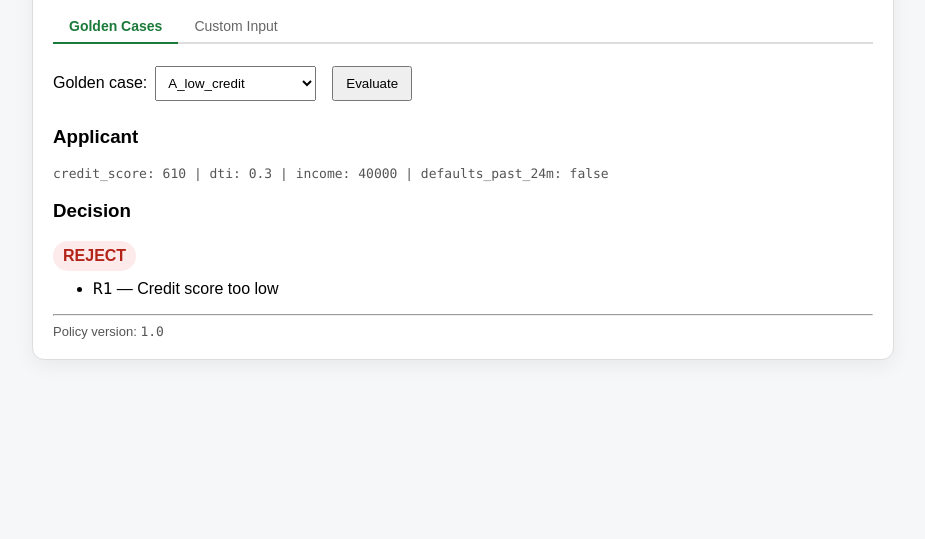
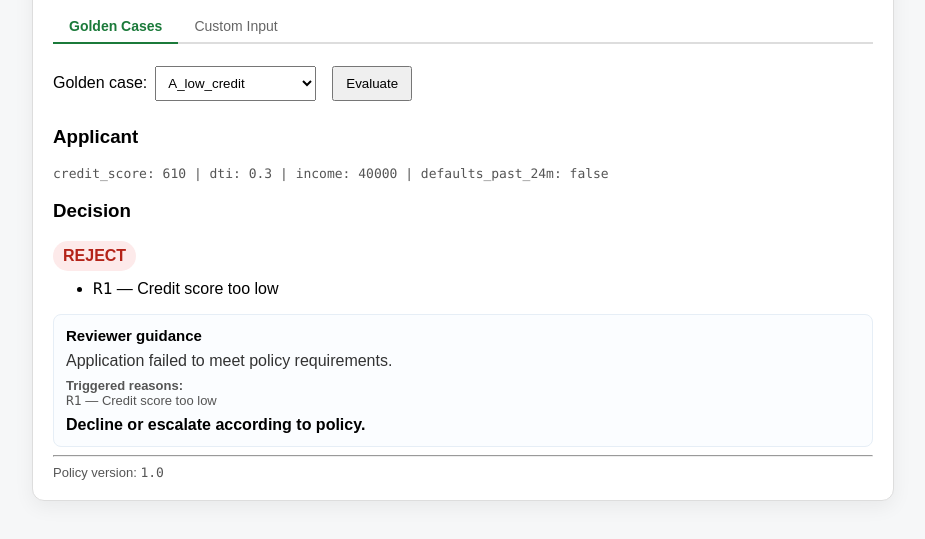
Before and after one commit to ArrianTabatabai/ai-agile-agents-demo, a plain HTML site: page site/index.html in a window 1280 px wide. Shown: the part 147-686 px from the top of the page, without its empty margins (8-933 px from the left). Drawn offline with Linux system fonts and the light colour scheme.

Commit message:
AI: attempt 1 for issue #60

```diff
--- a/site/index.html
+++ b/site/index.html
@@ -24,6 +24,12 @@
     .tab.active { color: #1b7a3a; border-bottom-color: #1b7a3a; font-weight: bold; }
     .tab-content { display: none; }
     .tab-content.active { display: block; }
+
+    /* Reviewer guidance panel */
+    .guidance { margin-top: 12px; padding: 12px; border-radius: 8px; background: #fbfdff; border: 1px solid #e6eef6; }
+    .guidance h4 { margin: 0 0 8px 0; font-size: 15px; }
+    .guidance .explain { color: #333; margin-bottom: 8px; }
+    .guidance .recommend { font-weight: bold; margin-top: 8px; }
   </style>
 </head>
 <body>
@@ -78,6 +84,14 @@
     <h3>Decision</h3>
     <div id="decisionLine"></div>
     <div id="reasonsBlock"></div>
+
+    <!-- Reviewer Guidance Panel -->
+    <div id="guidancePanel" class="guidance" style="display:none;">
+      <h4>Reviewer guidance</h4>
+      <div id="guidanceExplain" class="explain"></div>
+      <div id="guidanceReasons" class="small"></div>
+      <div id="guidanceRecommend" class="recommend"></div>
+    </div>
 
     <hr />
     <div class="small">
@@ -162,8 +176,24 @@
       document.getElementById("applicantView").innerText = parts.join(" | ");
     }
 
+    function recommendationFor(decision) {
+      if (decision === "approve") return "Proceed with approval checks.";
+      if (decision === "refer") return "Send for manual review.";
+      if (decision === "reject") return "Decline or escalate according to policy.";
+      return "";
+    }
+
+    function shortExplanation(decision) {
+      if (decision === "approve") return "Applicant meets policy criteria.";
+      if (decision === "refer") return "Application requires manual review due to flagged conditions.";
+      if (decision === "reject") return "Application failed to meet policy requirements.";
+      return "";
+    }
+
     function renderDecision(out) {
       document.getElementById("decisionLine").innerHTML = badge(out.decision);
+
+      // Reasons block (keeps previous behavior)
       if (out.reasons.length === 0) {
         document.getElementById("reasonsBlock").innerHTML = `<div class="small">No rule triggered.</div>`;
       } else {
@@ -172,6 +202,29 @@
         ).join("");
         document.getElementById("reasonsBlock").innerHTML = `<ul>${items}</ul>`;
       }
+
+      // Reviewer guidance panel (visible after evaluation)
+      const panel = document.getElementById("guidancePanel");
+      const explain = document.getElementById("guidanceExplain");
+      const greasons = document.getElementById("guidanceReasons");
+      const grecommend = document.getElementById("guidanceRecommend");
+
+      // Explanation
+      explain.innerText = shortExplanation(out.decision);
+
+      // Triggered reasons (if any)
+      if (out.reason_ids && out.reason_ids.length > 0) {
+        const list = out.reason_ids.map((id, i) => `<div><span class="mono">${id}</span> — ${out.reasons[i]}</div>`).join("");
+        greasons.innerHTML = `<div><strong>Triggered reasons:</strong></div>${list}`;
+      } else {
+        greasons.innerHTML = `<div class="small">No triggered reasons.</div>`;
+      }
+
+      // Recommendation mapping
+      grecommend.innerText = recommendationFor(out.decision);
+
+      // Show panel
+      panel.style.display = "block";
     }
 
     /* ---- Run from golden case ---- */
```
